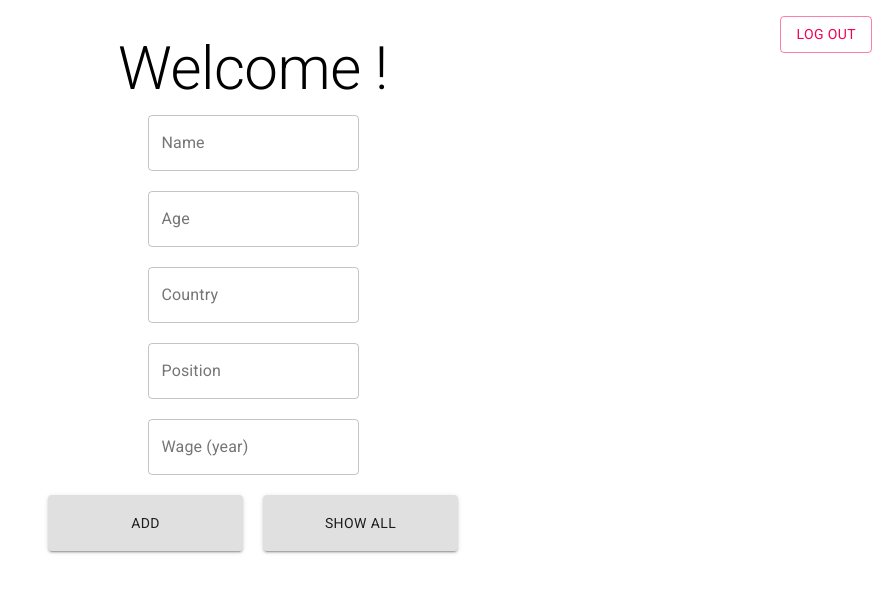
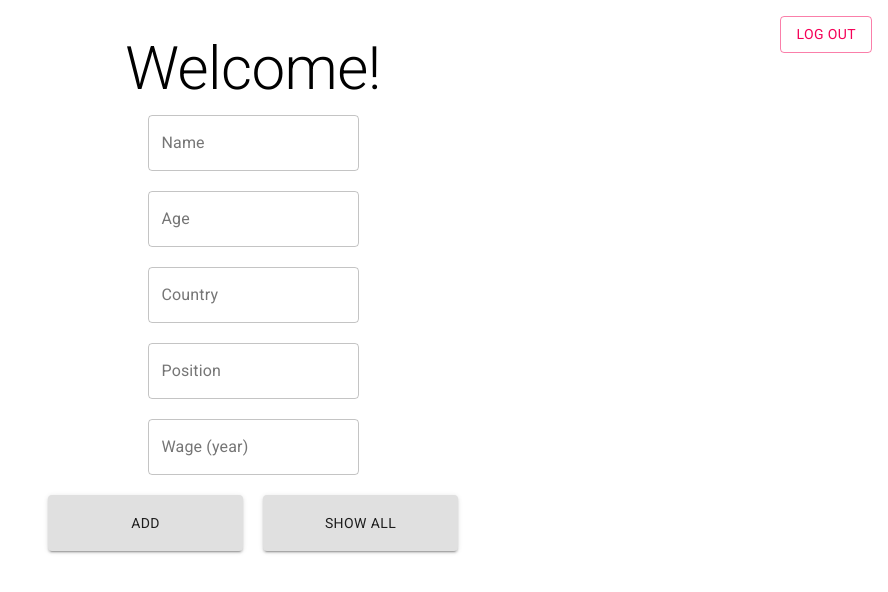
Before and after one commit to joshtn/Employee-System, a React (Create React App) app: page /system in a window 1280 px wide. Shown: the top 592 px of the page, without its empty margins (392-1280 px from the left). Built offline with nearby package versions, Linux system fonts and the light colour scheme.

Commit message:
logut bug

```diff
--- a/src/components/System.js
+++ b/src/components/System.js
@@ -161,7 +161,7 @@ const System = () => {
           Log out{' '}
         </Button>
         <Typography className={classes.typoStyle} variant="h2">
-          Welcome {loginStatus}!
+          Welcome!
         </Typography>
         <TextField
           className={classes.inputTextFieldStyle}
```
